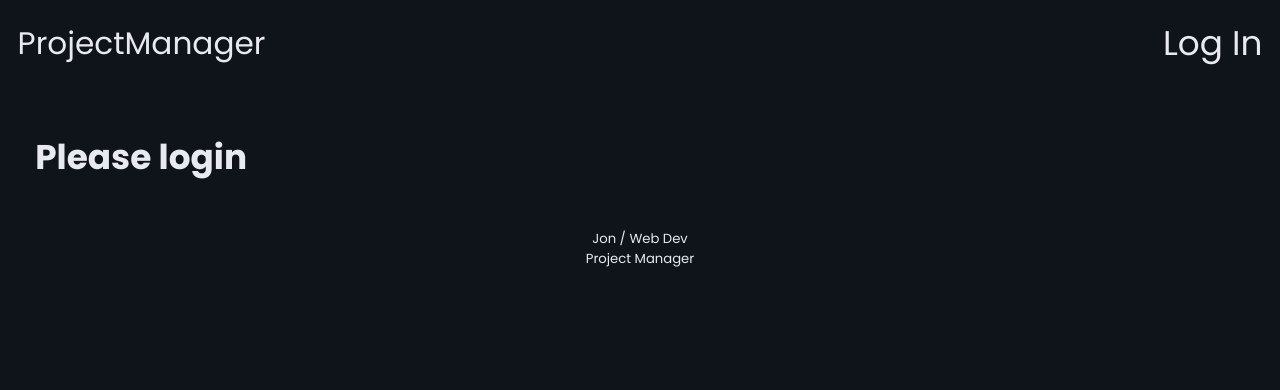
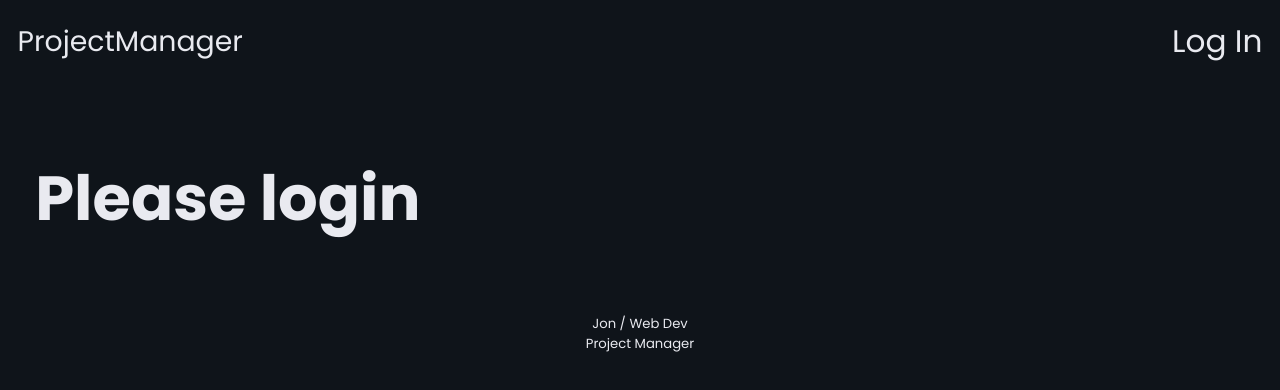
Before and after one commit to venoblin/teamhub-frontend, a React (Create React App) app: page / in a window 1280 px wide. Shown: the top 390 px of the page. Built offline with nearby package versions, Linux system fonts and the light colour scheme; no server answers.

Commit message:
modified font sizes

```diff
--- a/src/styles/index.css
+++ b/src/styles/index.css
@@ -17,4 +17,20 @@ body {
 
 code {
   font-family: source-code-pro, Menlo, Monaco, Consolas, "Courier New", monospace;
+}
+
+h1 {
+  font-size: 2.25em;
+}
+
+h2 {
+  font-size: 2em;
+}
+
+h3 {
+  font-size: 1.75em;
+}
+
+p, a {
+  font-size: 1em;
 }/*# sourceMappingURL=index.css.map */
--- a/src/styles/index.scss
+++ b/src/styles/index.scss
@@ -21,3 +21,19 @@ code {
   font-family: source-code-pro, Menlo, Monaco, Consolas, 'Courier New',
     monospace;
 }
+
+h1 {
+  font-size: 2.25em;
+}
+
+h2 {
+  font-size: 2em;
+}
+
+h3 {
+  font-size: 1.75em;
+}
+
+p, a {
+  font-size: 1em;
+}
```
Also changed, not shown: 1 other file (tests, documents, lock files or other folders).
